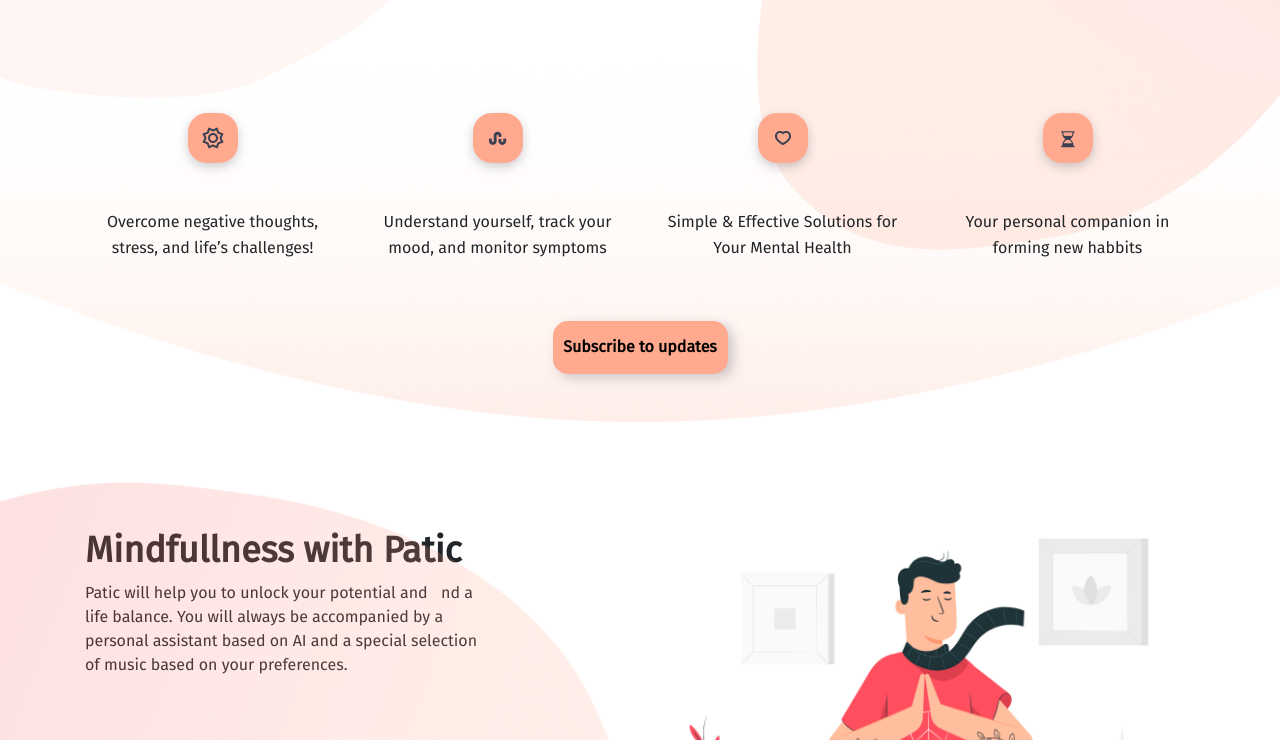
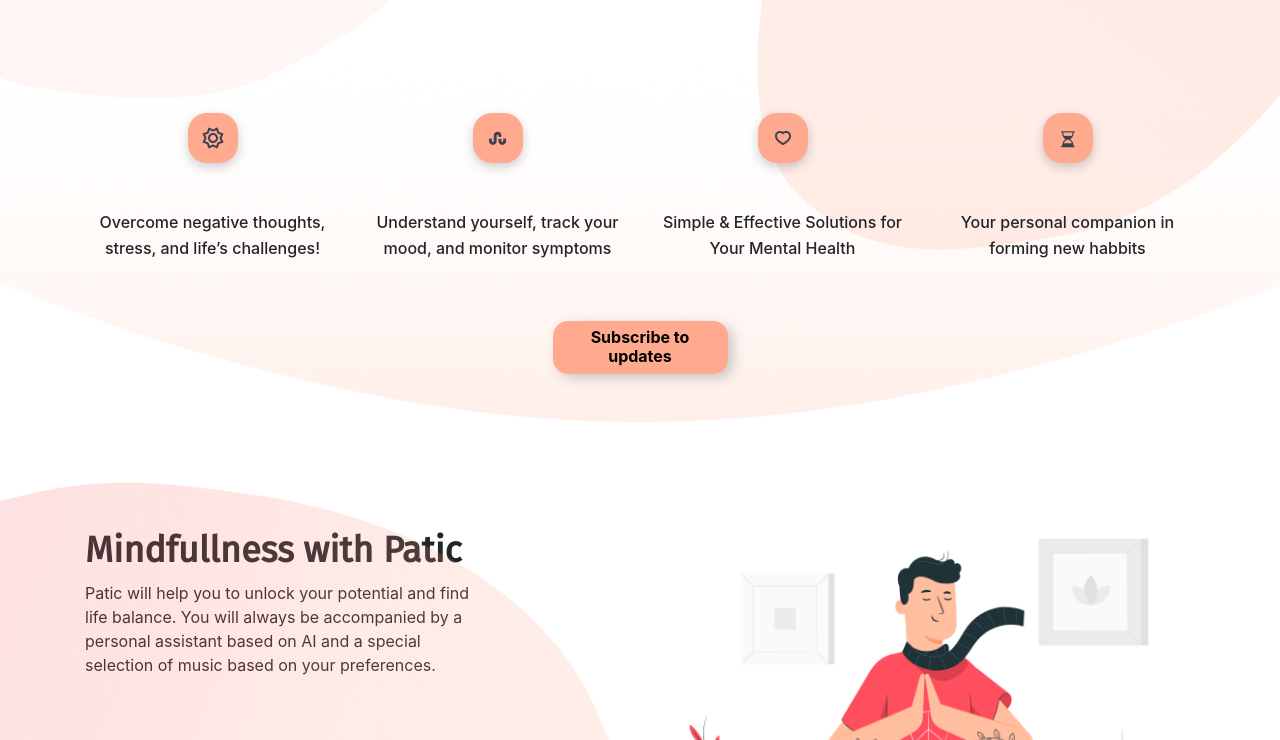
Before and after one commit to CasiopeaVK/CasiopeaVK.github.io, a plain HTML site: page index.html in a window 1280 px wide. Shown: the part 657-1397 px from the top of the page. Drawn offline with nearby package versions, Linux system fonts and the light colour scheme.

Commit message:
Fix font problem

```diff
--- a/css/style.css
+++ b/css/style.css
@@ -4,10 +4,6 @@
          url('../fonts/firasans-regular-webfont.woff') format('woff');
     font-weight: normal;
     font-style: normal;
-}
-
-div {
-    font-family: 'fira_sansregular';
 }
 
 body {
--- a/index.html
+++ b/index.html
@@ -154,7 +154,7 @@
                                 Mindfullness with Patic
                             </h1>
                             <div class="description">
-                                Patic will help you to unlock your potential and find a life balance.
+                                Patic will help you to unlock your potential and find life balance.
                                 You will always be accompanied by a personal assistant based on AI and a special selection of music based on your preferences.
                             </div>
                         </div>
```
